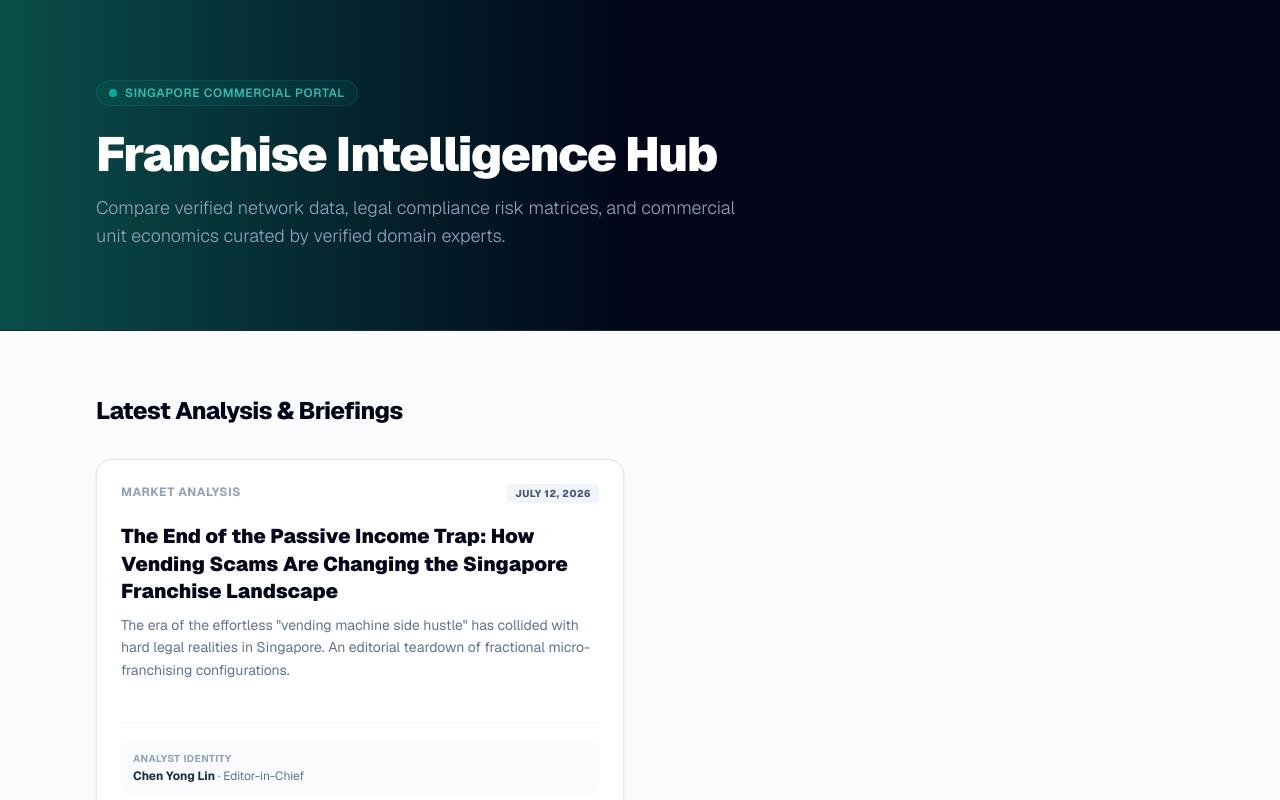
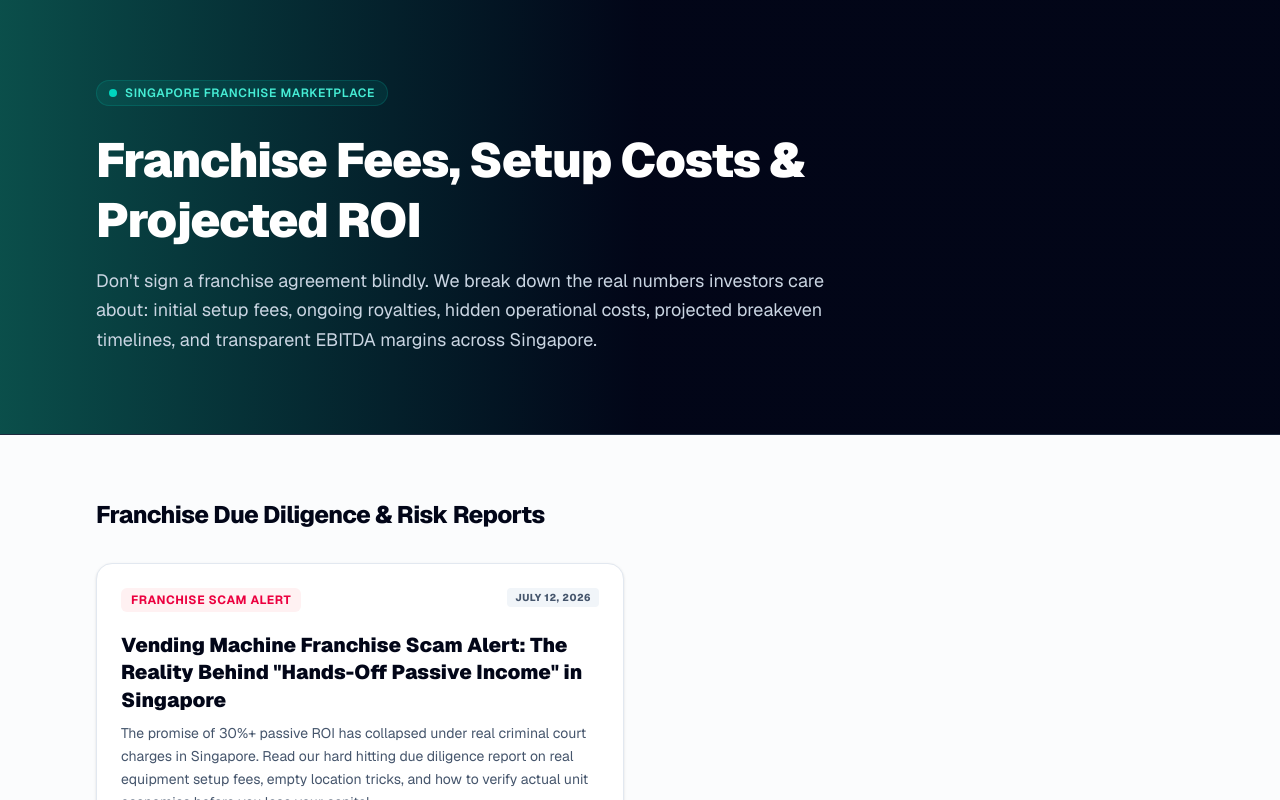
Before and after one commit to ft-synergist/franchise_sg, a Next.js app: page /insights in a window 1280 px wide. Shown: the top 800 px of the page. Built offline with nearby package versions, Linux system fonts and the light colour scheme.

Commit message:
seo: completely replace corporate abstractions with real terms: franchise fees, royalties, roi, and scam alerts

```diff
--- a/app/insights/page.tsx
+++ b/app/insights/page.tsx
@@ -1,20 +1,19 @@
 import Link from 'next/link';
 
 export const metadata = {
-    title: 'Franchise Insights & Market Intelligence | Franchise.sg',
-    description: 'Audited franchise cost analyses, regulatory compliance deep-dives, and commercial retail intelligence for Singapore investors.',
+    title: 'Singapore Franchise Fees, Setup Costs & Profit Margins | Franchise.sg',
+    description: 'Before you buy, compare initial setup fees, franchise fees, royalties, projected breakeven timelines, and verified brand due diligence logs.',
     alternates: {
         canonical: 'https://franchise.sg/insights',
     },
 };
 
-// Zero-latency local data matrix array
 const articles = [
     {
-        title: 'The End of the Passive Income Trap: How Vending Scams Are Changing the Singapore Franchise Landscape',
+        title: 'Vending Machine Franchise Scam Alert: The Reality Behind "Hands-Off Passive Income" in Singapore',
         slug: 'vending-machine-franchise-analysis-singapore',
-        excerpt: 'The era of the effortless "vending machine side hustle" has collided with hard legal realities in Singapore. An editorial teardown of fractional micro-franchising configurations.',
-        category: 'Market Analysis',
+        excerpt: 'The promise of 30%+ passive ROI has collapsed under real criminal court charges in Singapore. Read our hard hitting due diligence report on real equipment setup fees, empty location tricks, and how to verify actual unit economics before you lose your capital.',
+        category: 'Franchise Scam Alert',
         author: 'Chen Yong Lin',
         role: 'Editor-in-Chief',
         date: 'July 12, 2026'
@@ -25,33 +24,33 @@ export default function InsightsHubPage() {
     return (
         <div className="min-h-screen bg-slate-50/60 text-slate-900 antialiased font-sans w-full text-left">
 
-            {/* Search & Brand Positioning Header - 100% Uniform Homepage Background Match */}
+            {/* Search & Brand Positioning Header - 100% Concrete Language */}
             <header className="bg-gradient-to-r from-teal-900 via-slate-950 to-slate-950 text-white py-20 px-6 border-b border-slate-800">
                 <div className="max-w-6xl mx-auto px-4 sm:px-6 lg:px-8 text-left">
 
-                    <div className="mb-6 inline-flex items-center gap-2 bg-teal-500/10 border border-teal-500/20 px-3 py-1 rounded-full animate-pulse">
+                    <div className="mb-6 inline-flex items-center gap-2 bg-teal-500/10 border border-teal-500/20 px-3 py-1 rounded-full">
                         <span className="w-2 h-2 rounded-full bg-teal-400"></span>
-                        <span className="text-xs font-semibold text-teal-300 uppercase tracking-wider">Singapore Commercial Portal</span>
+                        <span className="text-xs font-semibold text-teal-300 uppercase tracking-wider">Singapore Franchise Marketplace</span>
                     </div>
 
-                    <h1 className="text-4xl sm:text-5xl font-black tracking-tight text-white max-w-3xl leading-none">
-                        Franchise Intelligence Hub
+                    <h1 className="text-4xl sm:text-5xl font-black tracking-tight text-white max-w-4xl leading-tight">
+                        Franchise Fees, Setup Costs &amp; Projected ROI
                     </h1>
 
-                    <p className="text-slate-400 mt-4 text-base sm:text-lg max-w-2xl font-light">
-                        Compare verified network data, legal compliance risk matrices, and commercial unit economics curated by verified domain experts.
+                    <p className="text-slate-300 mt-4 text-base sm:text-lg max-w-3xl font-normal leading-relaxed">
+                        Don&apos;t sign a franchise agreement blindly. We break down the real numbers investors care about: initial setup fees, ongoing royalties, hidden operational costs, projected breakeven timelines, and transparent EBITDA margins across Singapore.
                     </p>
                 </div>
             </header>
 
-            {/* Main Grid Engine - 100% Matching Homepage Layout Margins */}
+            {/* Main Grid Engine */}
             <main className="max-w-6xl mx-auto px-4 sm:px-6 lg:px-8 py-16">
 
                 <h2 className="text-2xl font-extrabold text-slate-950 tracking-tight mb-8">
-                    Latest Analysis &amp; Briefings
+                    Franchise Due Diligence &amp; Risk Reports
                 </h2>
 
-                {/* Dynamic Card Layout Grid Matching the Browse Open Opportunities Section */}
+                {/* Dynamic Card Layout Grid */}
                 <div className="grid grid-cols-1 md:grid-cols-2 lg:grid-cols-2 gap-8">
                     {articles.map((article) => (
                         <article
@@ -60,7 +59,7 @@ export default function InsightsHubPage() {
                         >
                             {/* Category Flag Blueprint */}
                             <div className="flex justify-between items-start mb-4">
-                                <span className="text-xs font-bold uppercase tracking-wider text-slate-400">
+                                <span className="text-xs font-bold uppercase tracking-wider text-rose-600 bg-rose-50 px-2.5 py-1 rounded-md">
                                     {article.category}
                                 </span>
                                 <span className="text-[10px] font-extrabold bg-slate-100 text-slate-600 px-2 py-0.5 rounded uppercase tracking-wider">
@@ -72,15 +71,15 @@ export default function InsightsHubPage() {
                                 <h3 className="text-xl font-black text-slate-950 mt-1 mb-2 group-hover:text-teal-600 transition-colors leading-snug">
                                     {article.title}
                                 </h3>
-                                <p className="text-slate-500 text-xs sm:text-sm leading-relaxed mb-6 line-clamp-3">
+                                <p className="text-slate-600 text-sm leading-relaxed mb-6 line-clamp-4">
                                     {article.excerpt}
                                 </p>
                             </Link>
 
-                            {/* Contributor Snapshot Footer Box matching Micro Financial Snapshots */}
+                            {/* Contributor Snapshot Footer Box */}
                             <div className="mt-4 border-t border-slate-100 pt-4 flex flex-col gap-2">
                                 <div className="bg-slate-50/80 p-3 rounded-xl flex flex-col">
-                                    <span className="text-[10px] font-bold text-slate-400 uppercase tracking-wider block">Analyst Identity</span>
+                                    <span className="text-[10px] font-bold text-slate-400 uppercase tracking-wider block">Lead Analyst</span>
                                     <span className="font-bold text-slate-800 text-xs mt-0.5">
                                         {article.author} <span className="font-normal text-slate-500">· {article.role}</span>
                                     </span>
@@ -91,7 +90,7 @@ export default function InsightsHubPage() {
                                     href={`/insights/${article.slug}`}
                                     className="w-full text-center mt-2 border border-slate-200 bg-white hover:bg-slate-50 text-slate-800 font-bold py-2.5 px-4 rounded-xl text-xs transition-colors block"
                                 >
-                                    Read Case Briefing
+                                    Read Due Diligence Report
                                 </Link>
                             </div>
 
```
